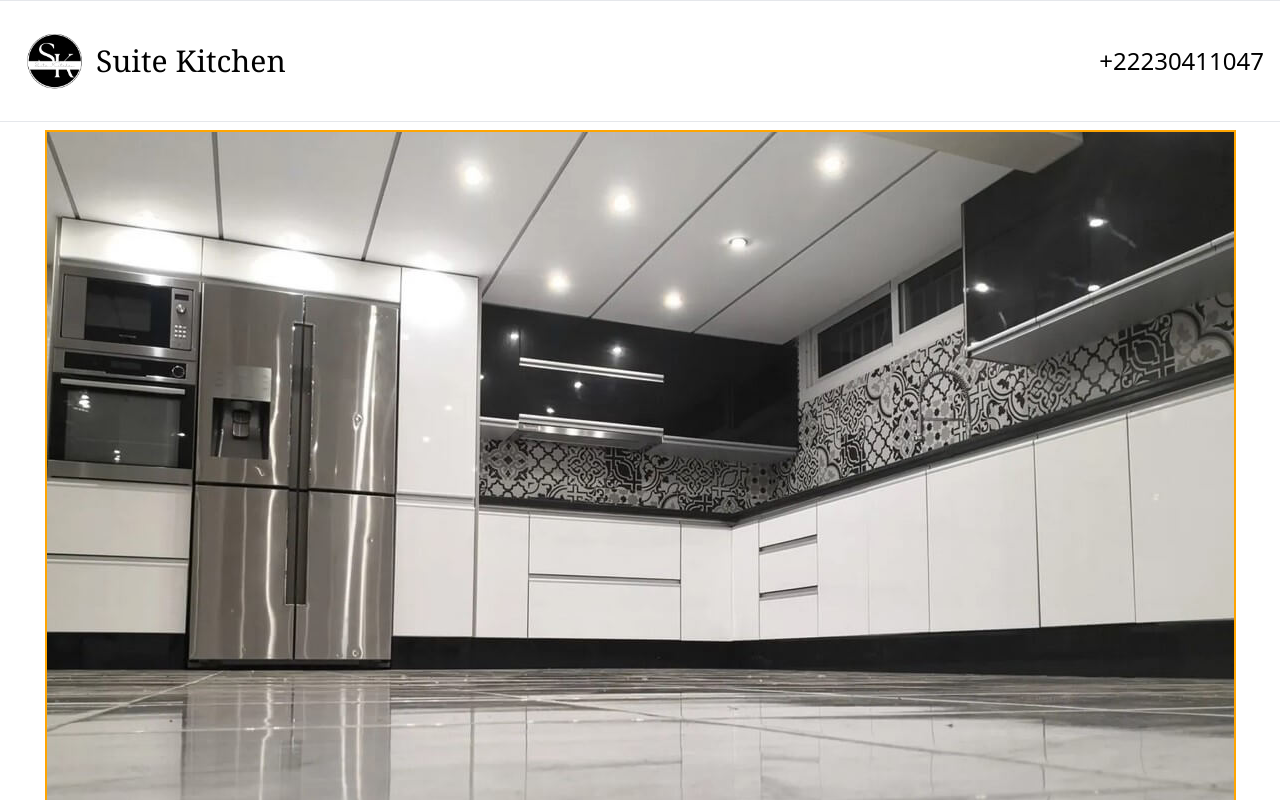
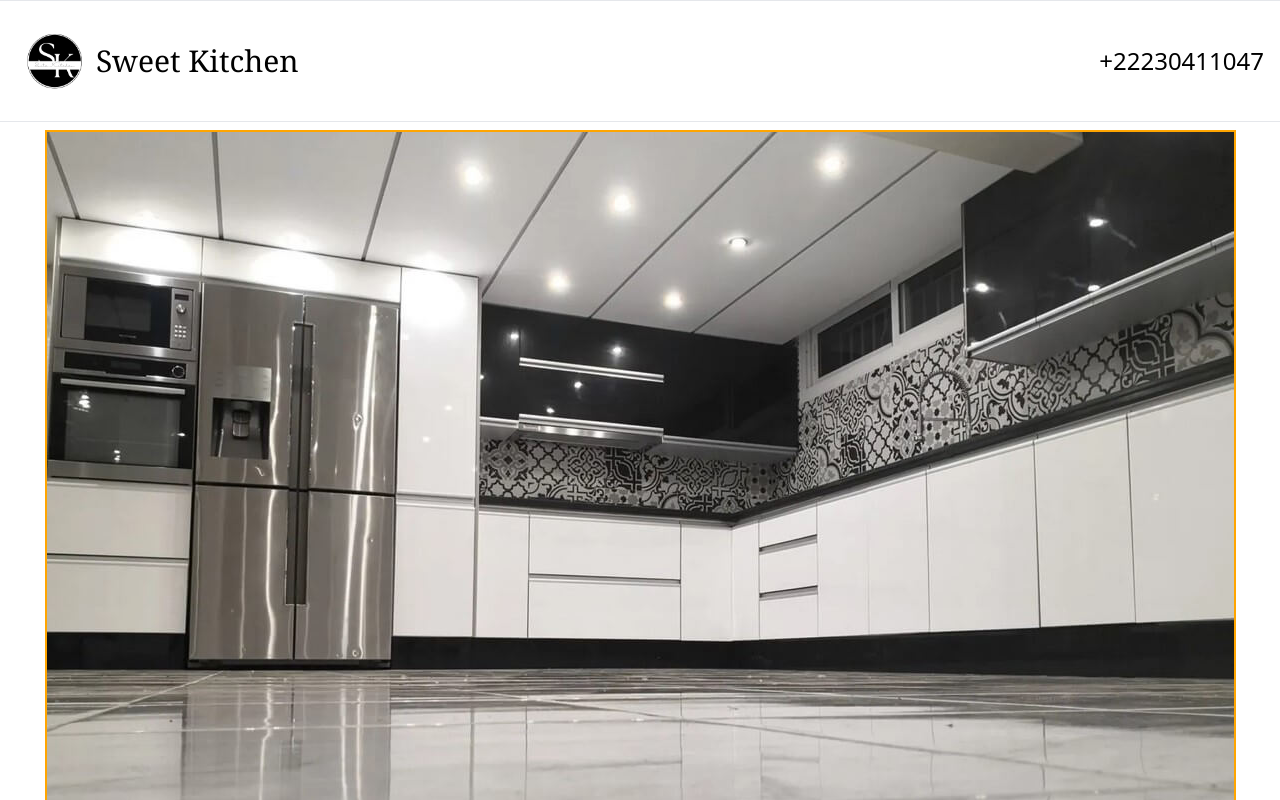
Before and after one commit to mednajjar/suitekitchen, a React (Create React App) app: page / in a window 1280 px wide. Shown: the top 800 px of the page. Built offline with nearby package versions, Linux system fonts and the light colour scheme.

Commit message:
update logo name

```diff
--- a/public/index.html
+++ b/public/index.html
@@ -24,7 +24,7 @@
       work correctly both with client-side routing and a non-root public URL.
       Learn how to configure a non-root public URL by running `npm run build`.
     -->
-    <title>Suite Kitchen</title>
+    <title>Sweet Kitchen</title>
   </head>
   <body>
     <noscript>You need to enable JavaScript to run this app.</noscript>
--- a/src/App.js
+++ b/src/App.js
@@ -19,7 +19,7 @@ function App() {
       <div className='flex justify-between items-center border-y py-5 px-4'>
         <div className='flex justify-around items-center'>
           <img className='h-20' src={suitekitchen} alt="logo suite kitchen" />
-          <h3 className='md:text-3xl sm:text-2xl font-serif'>Suite Kitchen</h3>
+          <h3 className='md:text-3xl sm:text-2xl font-serif'>Sweet Kitchen</h3>
         </div>
         <div>
           <h4 className='text-2xl text-bold'>+22230411047 </h4>
```
Also changed, not shown: public/manifest.json.
